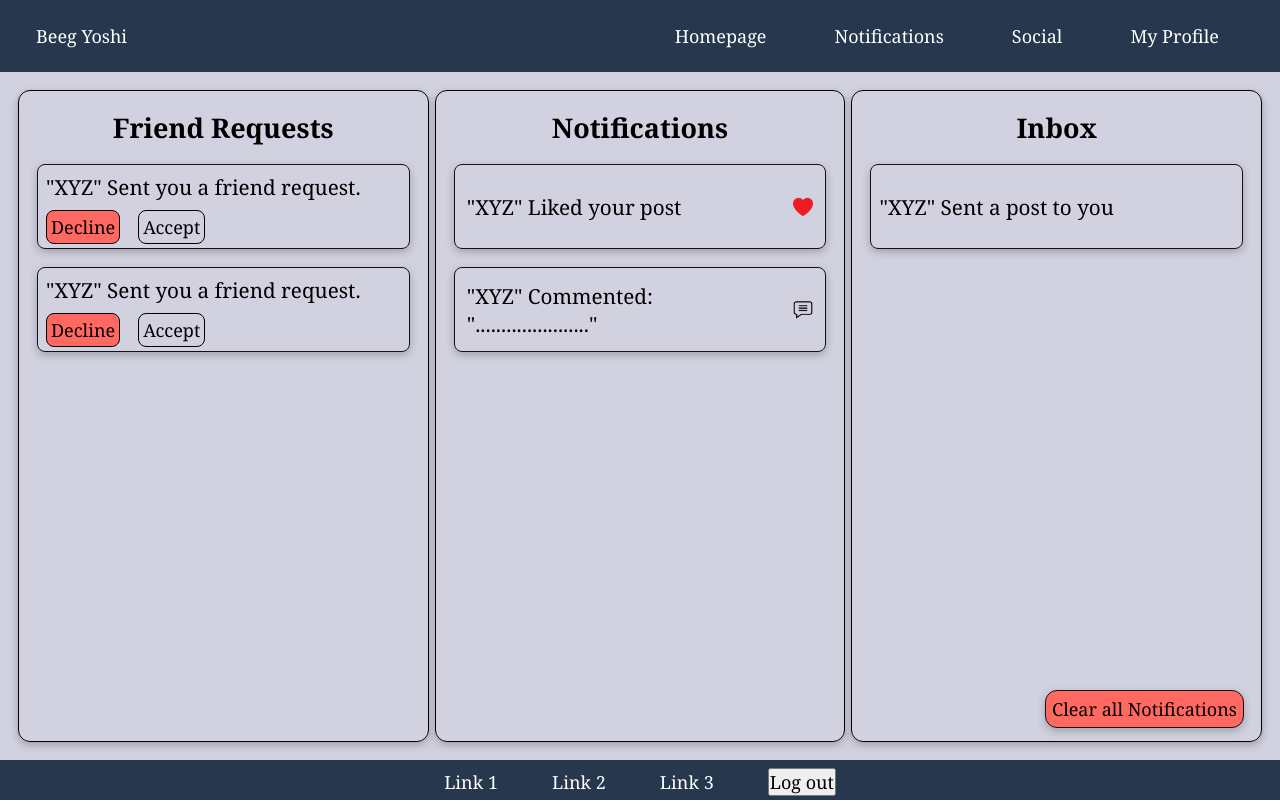
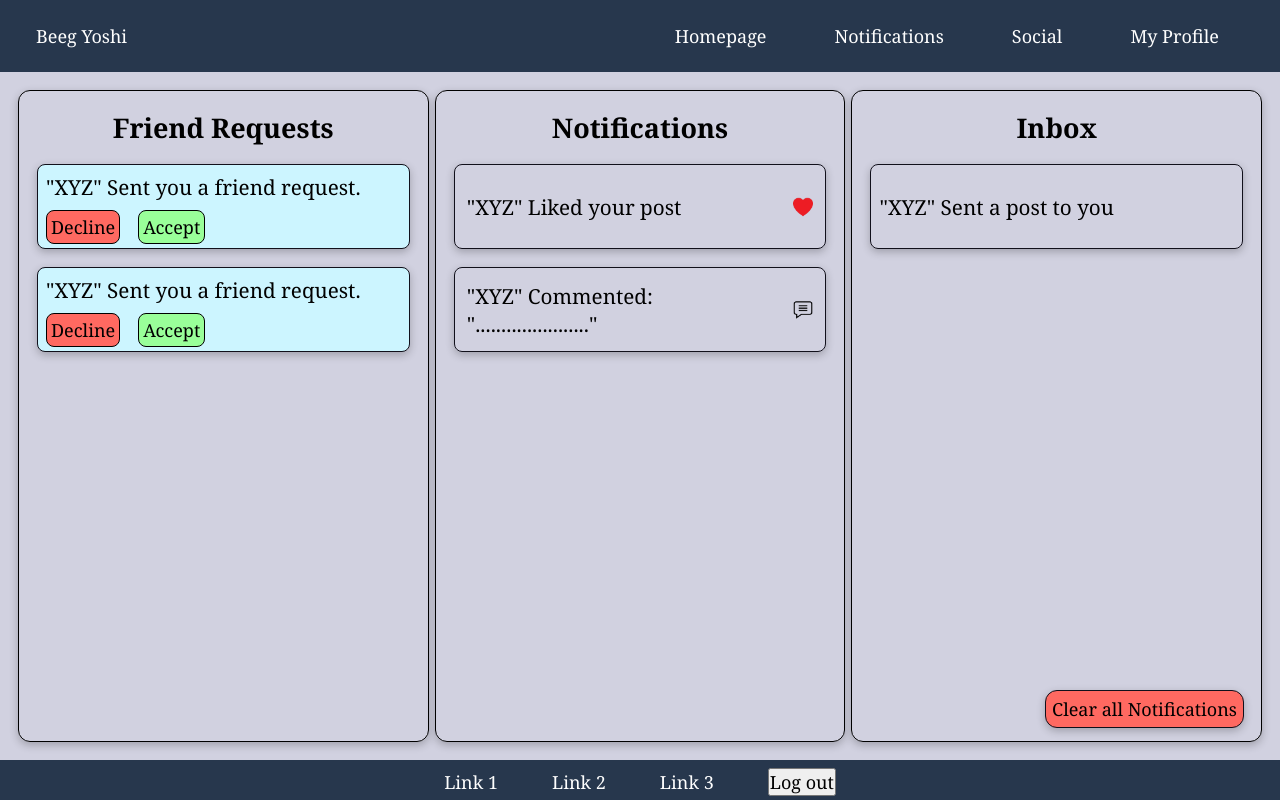
Before and after one commit to uofa-cmput404/404f23project-beeg-yoshi, a Django app: template frontend/templates/pages/notificationPage.html in a window 1280 px wide. Run offline with Django 4.2, Linux system fonts and the light colour scheme; the template is opened without the code that fills it, so the values that code supplies are empty.

Commit message:
added missing colors

```diff
--- a/frontend/static/social/stylesheets/main.css
+++ b/frontend/static/social/stylesheets/main.css
@@ -29,6 +29,8 @@ body{
     --mainBackground: #d1d1e0;
     --accentColor: #8AA39B;
     --softRed: #FF6961;
+    --acceptGreen: #99ff99;
+    --babyBlue: #ccf5ff;
 }
 
 .header {
```
